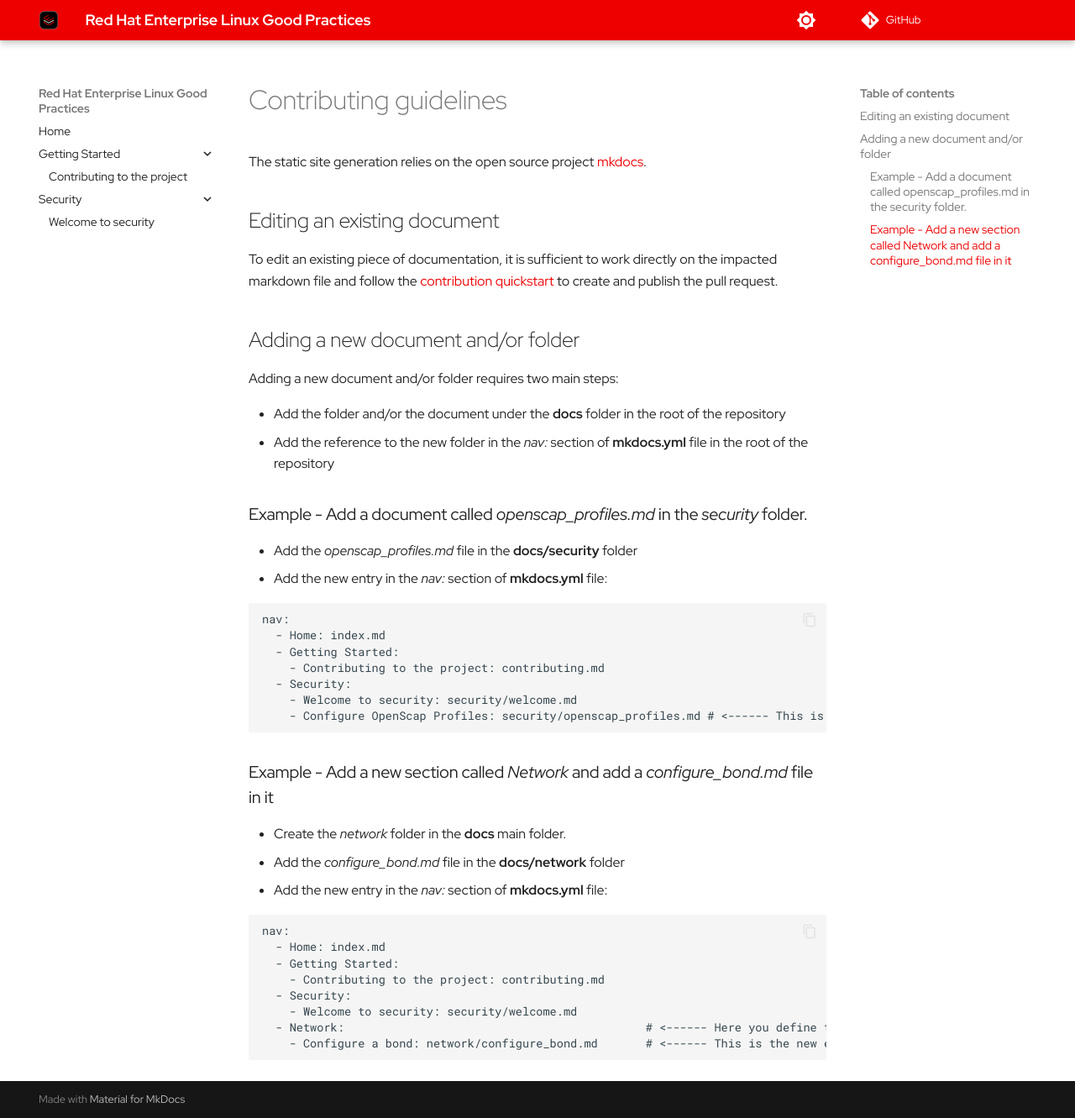
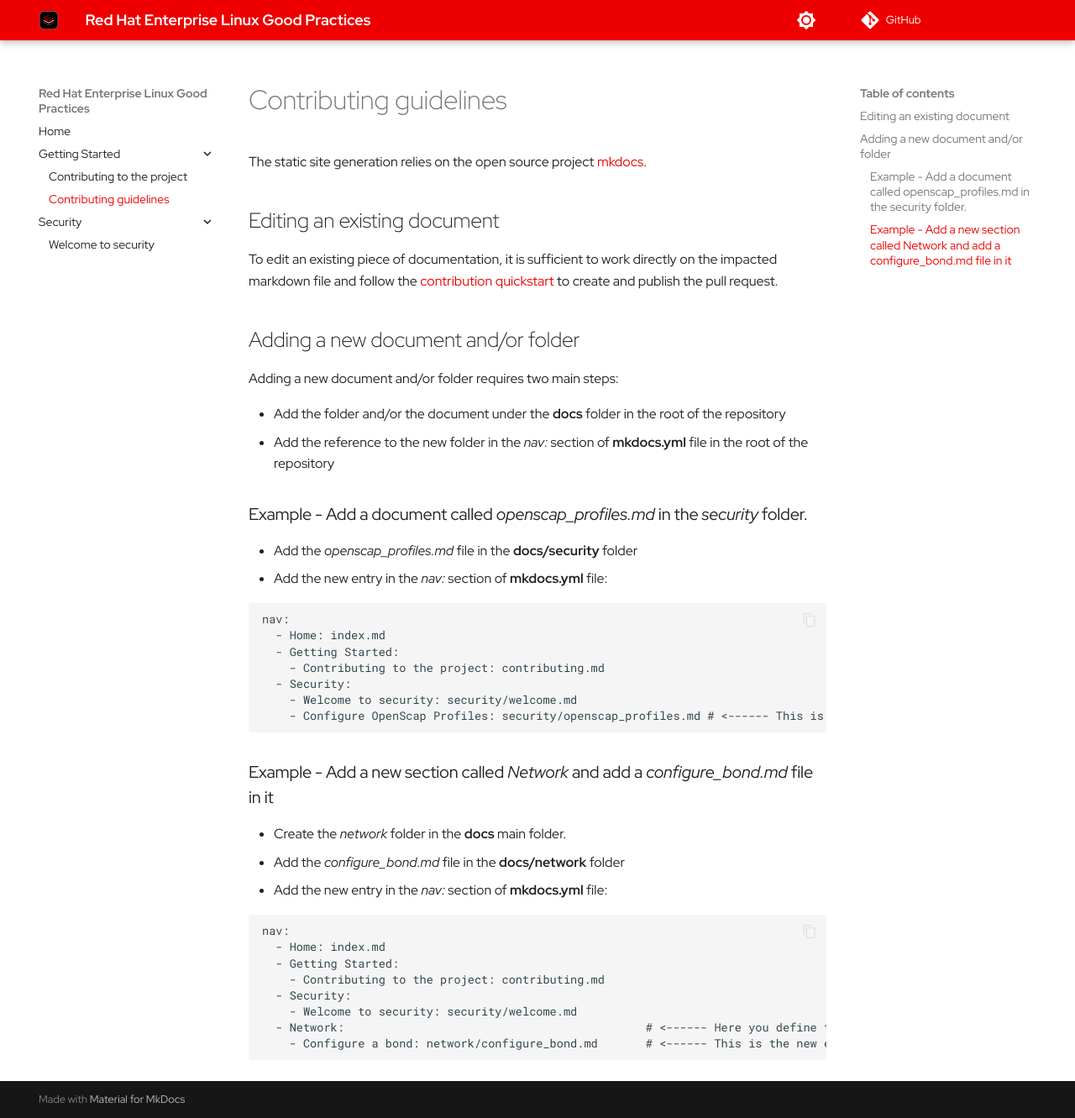
Before and after one commit to redhat-cop/rhel-good-practices, an MkDocs documentation site: the page built from docs/contribute/contribution-guidelines.md, in a window 1280 px wide and 1331 px high. Shown: the whole window at 84% size. Built offline with MkDocs 1.6.1 and Material for MkDocs 9.7.7, drawn with Linux system fonts in a browser that asks for light colours; comment, search, counter and statistics services are not loaded.

Commit message:
fix mkdocs.yml

```diff
--- a/mkdocs.yml
+++ b/mkdocs.yml
@@ -29,7 +29,8 @@
 nav:
   - Home: index.md
   - Getting Started:
-    - Contributing to the project: contributing.md
+    - Contributing to the project: contribute/contributing.md
+    - Contributing guidelines: contribute/contribution-guidelines.md
   - Security:
     - Welcome to security: security/welcome.md
 markdown_extensions:
```
